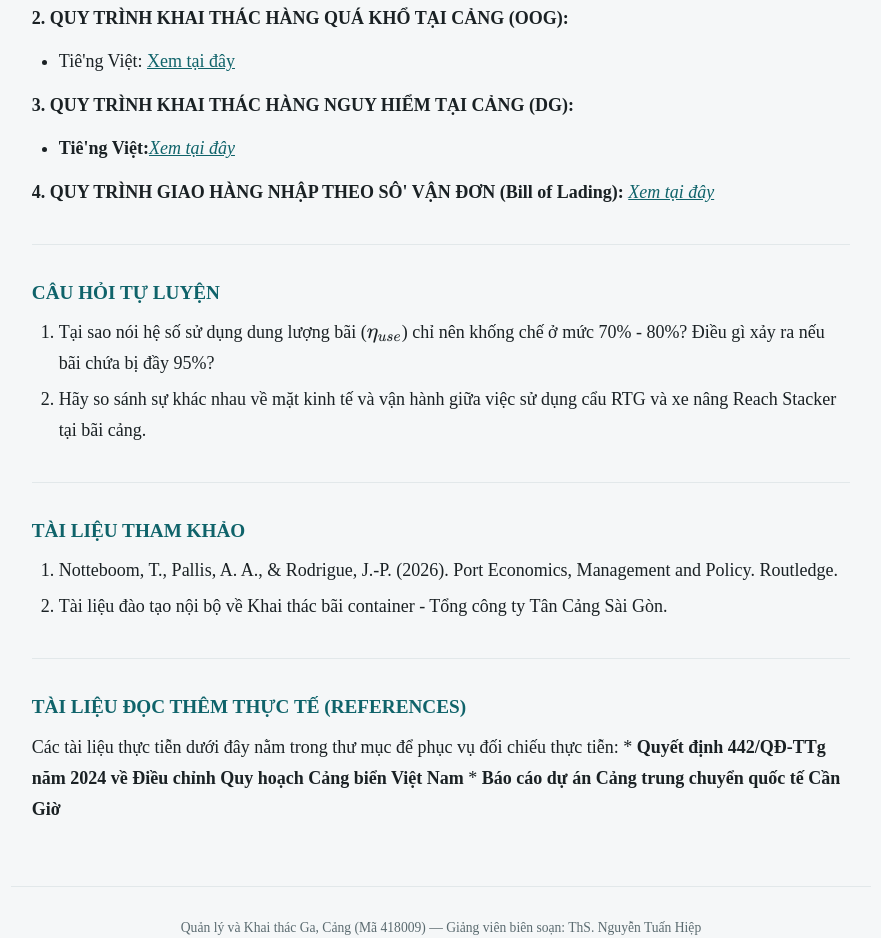
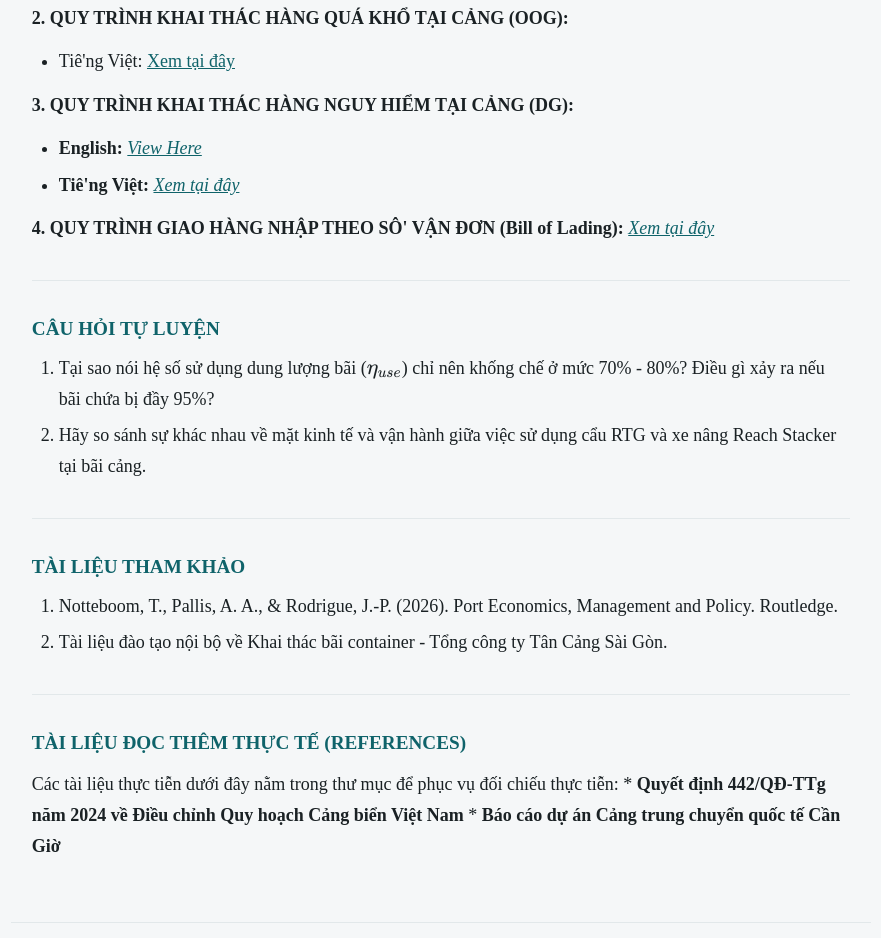
Before and after one commit to hiepntforwork-droid/ga-cang-elearning, a plain HTML site: page buoi-09.html in a window 1280 px wide. Shown: the part 7073-8011 px from the top of the page, without its empty margins (199-1080 px from the left). Drawn offline with nearby package versions, Linux system fonts and the light colour scheme; a script that the page names is missing.

Commit message:
Bổ sung link tài liệu tiếng Anh hàng nguy hiểm DG Buổi 9

```diff
--- a/buoi-09.html
+++ b/buoi-09.html
@@ -256,7 +256,8 @@ Nội dung tự học của <strong>Buổi số 9 (E-learning 3)</strong> sẽ g
 </ul>
 <p><strong>3. QUY TRÌNH KHAI THÁC HÀNG NGUY HIỂM TẠI CẢNG (DG):</strong></p>
 <ul>
-<li><strong>Tiê'ng Việt:</strong><em><a href="https://sp-itc.com.vn/userfiles/files/SPITC/2025%20-%20Quy%20%C4%91%E1%BB%8Bnh%20l%C3%A0m%20h%C3%A0ng%20nguy%20hi%E1%BB%83m%20t%E1%BA%A1i%20C%E1%BA%A3ng%20SP-ITC.pdf">Xem tại đây</a></em></li>
+<li><strong>English:</strong> <em><a href="https://sp-itc.com.vn/userfiles/files/SPITC/2025%20-%20REGULATIONS%20ON%20EXPOITATION%20DG%20AT%20SP-ITC.pdf">View Here</a></em></li>
+<li><strong>Tiê'ng Việt:</strong> <em><a href="https://sp-itc.com.vn/userfiles/files/SPITC/2025%20-%20Quy%20%C4%91%E1%BB%8Bnh%20l%C3%A0m%20h%C3%A0ng%20nguy%20hi%E1%BB%83m%20t%E1%BA%A1i%20C%E1%BA%A3ng%20SP-ITC.pdf">Xem tại đây</a></em></li>
 </ul>
 <p><strong>4. QUY TRÌNH GIAO HÀNG NHẬP THEO SÔ' VẬN ĐƠN (Bill of Lading):</strong> <em><a href="https://sp-itc.com.vn/userfiles/files/SOP/WI-CUS-01%20Import%20Delivery%20by%20Bill%20of%20Lading%20(VN).pdf">Xem tại đây</a></em></p>
 <hr />
```
Also changed, not shown: ga-cang-elearning-full.html (+2 -1 lines), 1 other file.
